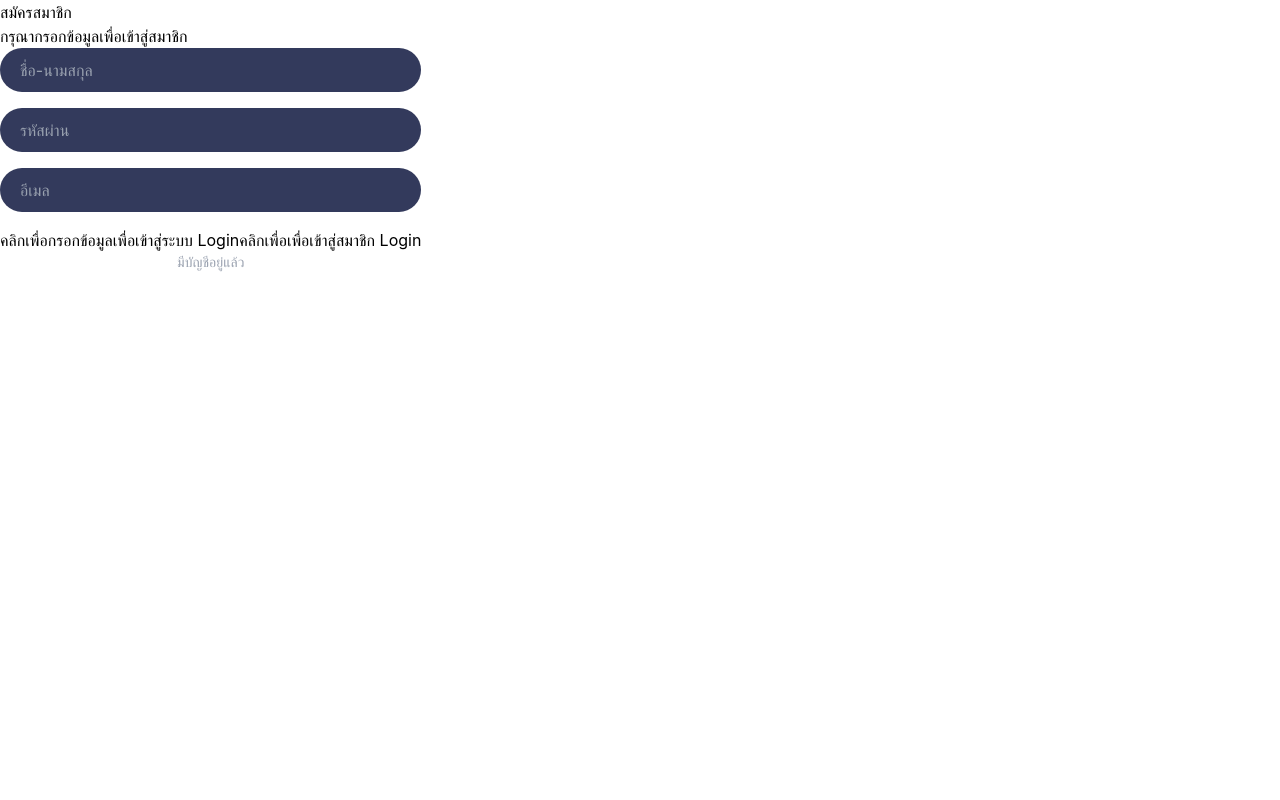
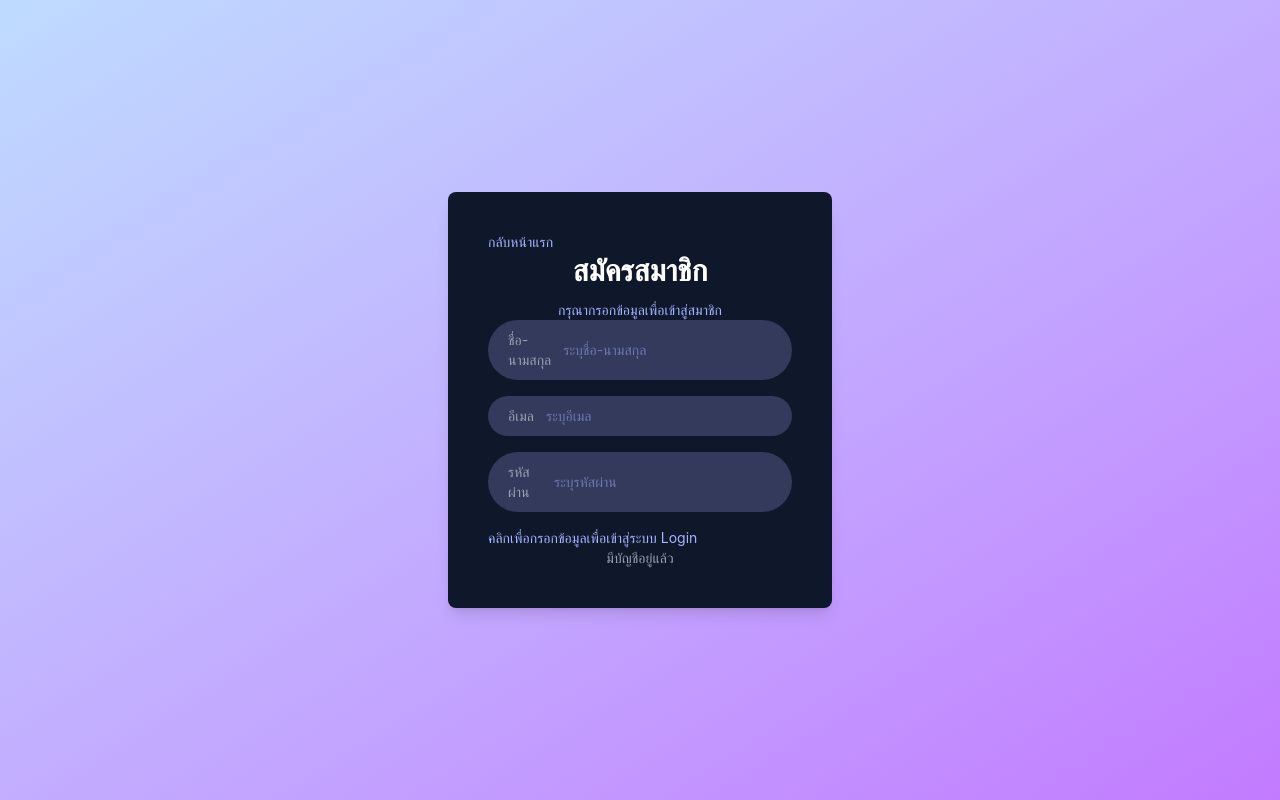
Before and after one commit to Tanawit-code/MERN, a React (Vite) app in the folder frontend/: page /login in a window 1280 px wide. Built offline with nearby package versions, Linux system fonts and the light colour scheme.

Commit message:
remove env file

```diff
--- /dev/null
+++ b/frontend/src/context/AppContext.jsx
@@ -0,0 +1,24 @@
+import { useContext } from "react";
+
+export const AppContext = createContext()
+
+
+export const AppContextProvider = (props) => {
+
+    const backendurl = import.meta.env.VITE_BACKEND_URL
+    const[isLoggenIn, setIsLoggenIn] = useState(false)
+    const[userData, setUserData] = useState(false)
+
+    const valus = {
+
+    }
+
+    return (
+        <AppContext.Provider valus={value}>
+
+            {props.children}
+
+        </AppContext.Provider>
+    )
+
+}
--- a/frontend/src/pages/login.jsx
+++ b/frontend/src/pages/login.jsx
@@ -1,17 +1,23 @@
 import React, { useState } from 'react'
+import { useNavigate} from 'react-router-dom'
 
 const Login = () => {
 
   const [state, setState] = useState('Sign Up')
+  const [name, setName] = useState('')
+  const [email, setEmail] = useState('')
+  const [password, setPassword] = useState('')
 
   return(
-    <div className='flex'>
+    <div className='flex items-center justify-center min-h-screen px-6 sm:px-0 bg-gradient-to-br from-blue-200 to-purple-400'>
 
-      <div>
+      <div className='bg-slate-900 p-10 rounded-lg shadow-lg w-full sm:w-96 text-indigo-300 text-sm'>
 
-        <h2>{state === 'Sign Up' ? 'สมัครสมาชิก' : 'เข้าสู่ระบบ'}</h2>
+        <p onClick={() => Navigate('/')} className='cursor-pointer'> กลับหน้าแรก</p>
 
-        <p>
+        <h2 className='text-3xl font-semibold text-white text-center mb-3'>{state === 'Sign Up' ? 'สมัครสมาชิก' : 'เข้าสู่ระบบ'}</h2>
+
+        <p className='text-center text-sm'>
           {state === 'Sign Up'
             ? 'กรุณากรอกข้อมูลเพื่อเข้าสู่สมาชิก'
             : 'กรุณากรอกข้อมูลเพื่อเข้าสู่ระบบ'}
@@ -20,27 +26,32 @@ const Login = () => {
         <form>
           {state ==='Sign Up' && (
 
-          <div className='mb-4 items-center gap-3 w-full px-5 py-2.5 rounded-full bg-[#333A5C]'>
+          <div className='mb-4 flex items-center gap-3 w-full px-5 py-2.5 rounded-full bg-[#333A5C]'>
             <label className="text-gray-400">ชื่อ-นามสกุล</label>
             <input
-              className='bg-transparent outline-none'type='text'placeholder='' required/>
+              onChange={e => setName(e.target.value)}
+              value={name}
+              className='bg-transparent outline-none'type='text'placeholder='ระบุชื่อ-นามสกุล' required/>
           </div>
           )}
-          <div className='mb-4 items-center gap-3 w-full px-5 py-2.5 rounded-full bg-[#333A5C]'>
+
+          <div className='mb-4 flex items-center gap-3 w-full px-5 py-2.5 rounded-full bg-[#333A5C]'>
+            <label className="text-gray-400">อีเมล</label>
+            <input
+              onChange={e => setEmail(e.target.value)}
+              value={email}
+              className='bg-transparent outline-none'type='email'placeholder='ระบุอีเมล' required/>
+          </div>
+
+          <div className='mb-4 flex items-center gap-3 w-full px-5 py-2.5 rounded-full bg-[#333A5C]'>
             <label className="text-gray-400">รหัสผ่าน</label>
             <input
-              className='bg-transparent outline-none'type='text'
-              placeholder='' required
-            />
+              onChange={e => setPassword(e.target.value)}
+              value={password}
+              className='bg-transparent outline-none'type='text'placeholder='ระบุรหัสผ่าน' required/>
           </div>
 
-          <div className='mb-4 items-center gap-3 w-full px-5 py-2.5 rounded-full bg-[#333A5C]'>
-            <label className="text-gray-400">อีเมล</label>
-            <input
-              className='bg-transparent outline-none'type='text'
-              placeholder='' required
-            />
-          </div>
+
 
         </form>
 
@@ -48,9 +59,7 @@ const Login = () => {
           คลิกเพื่อกรอกข้อมูลเพื่อเข้าสู่ระบบ {state === 'Sign Up' ? 'Login' : 'Sign Up'}
         </button>
 
-        <button onClick={() => setState(state === 'Sign Up' ? 'Login' : 'Sign Up')}>
-          คลิกเพื่อเพื่อเข้าสู่สมาชิก {state === 'Sign Up' ? 'Login' : 'Sign Up'}
-        </button>
+
 
           {state === "Sign Up" ?(
             <p className='text-center text-sm text-gray-400'>
```
